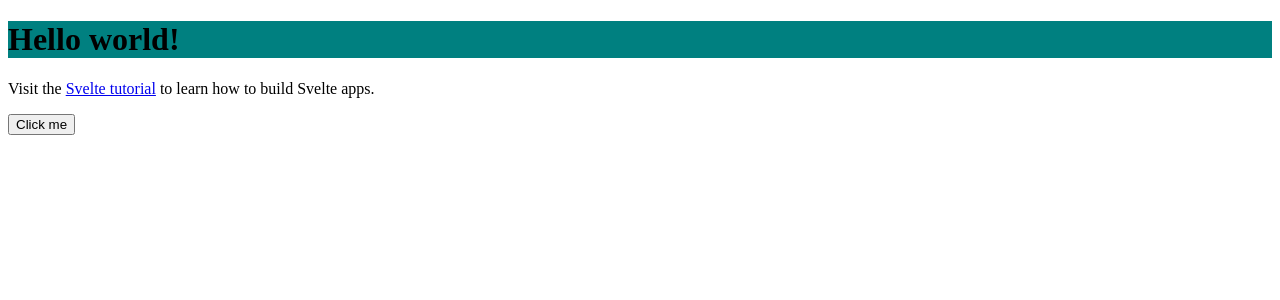
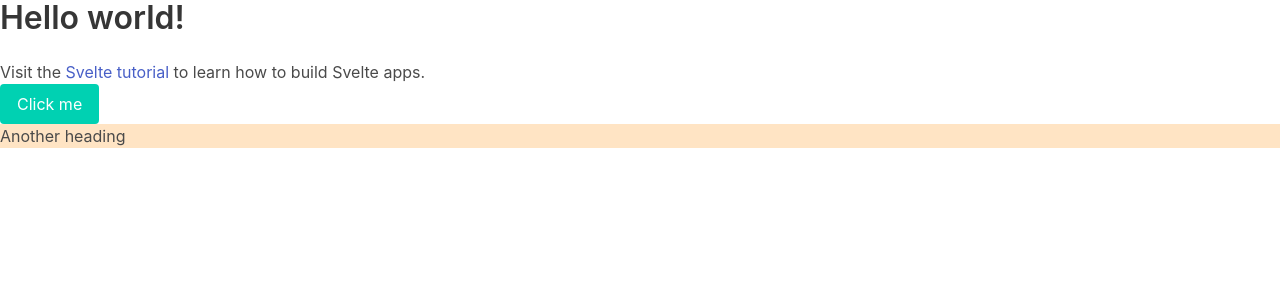
Before and after one commit to saikatdas0790/svelte-tutorial, a Svelte app: page / in a window 1280 px wide. Shown: the top 300 px of the page. Built offline with nearby package versions, Linux system fonts and the light colour scheme.

Commit message:
feat: setup postcss plugin for bulma import

```diff
--- a/package.json
+++ b/package.json
@@ -8,13 +8,18 @@
     "validate": "svelte-check"
   },
   "devDependencies": {
+    "@fullhuman/postcss-purgecss": "^4.0.0",
     "@rollup/plugin-commonjs": "^17.0.0",
     "@rollup/plugin-node-resolve": "^11.0.1",
     "@rollup/plugin-typescript": "^8.1.0",
     "@tsconfig/svelte": "^1.0.10",
+    "autoprefixer": "^10.2.3",
+    "bulma": "^0.9.1",
+    "node-sass": "^5.0.0",
     "rollup": "^2.36.1",
     "rollup-plugin-css-only": "^3.1.0",
     "rollup-plugin-livereload": "^2.0.0",
+    "rollup-plugin-postcss": "^4.0.0",
     "rollup-plugin-svelte": "^7.0.0",
     "rollup-plugin-terser": "^7.0.2",
     "svelte": "^3.31.2",
--- a/rollup.config.js
+++ b/rollup.config.js
@@ -6,6 +6,9 @@ import { terser } from "rollup-plugin-terser";
 import sveltePreprocess from "svelte-preprocess";
 import typescript from "@rollup/plugin-typescript";
 import css from "rollup-plugin-css-only";
+import postcss from "rollup-plugin-postcss";
+import autoprefixer from "autoprefixer";
+import purgecss from "@fullhuman/postcss-purgecss";
 
 const production = !process.env.ROLLUP_WATCH;
 
@@ -44,15 +47,28 @@ export default {
   },
   plugins: [
     svelte({
-      preprocess: sveltePreprocess({}),
+      preprocess: sveltePreprocess(),
       compilerOptions: {
         // enable run-time checks when not in production
         dev: !production,
       },
     }),
+    postcss({
+      plugins: production
+        ? [
+            purgecss({
+              content: ["./src/**/*.svelte", "./node_modules/svelte/*.js"],
+            }),
+            autoprefixer(),
+          ]
+        : [],
+      extract: true,
+      minimize: production,
+      sourceMap: !production,
+    }),
     // we'll extract any component CSS out into
     // a separate file - better for performance
-    css({ output: "bundle.css" }),
+    // css({ output: "bundle.css" }),
 
     // If you have external dependencies installed from
     // npm, you'll most likely need these plugins. In
--- a/src/App.svelte
+++ b/src/App.svelte
@@ -1,11 +1,10 @@
 <script lang="ts">
+  import SomeComponent from "./SomeComponent.svelte";
   export let name: string;
 </script>
 
-<style>
-  h1 {
-    background-color: teal;
-  }
+<style lang="scss" global>
+  @import "bulma/bulma";
 </style>
 
 <main>
@@ -17,3 +16,4 @@
   </p>
   <button class="button is-primary">Click me</button>
 </main>
+<SomeComponent />
--- /dev/null
+++ b/src/SomeComponent.svelte
@@ -0,0 +1,7 @@
+<style>
+  h1 {
+    background-color: bisque;
+  }
+</style>
+
+<h1>Another heading</h1>
--- a/src/main.ts
+++ b/src/main.ts
@@ -1,10 +1,10 @@
-import App from './App.svelte';
+import App from "./App.svelte";
 
 const app = new App({
-	target: document.body,
-	props: {
-		name: 'world'
-	}
+  target: document.body,
+  props: {
+    name: "world",
+  },
 });
 
 export default app;
```
Also changed, not shown: 1 other file (tests, documents, lock files or other folders).
